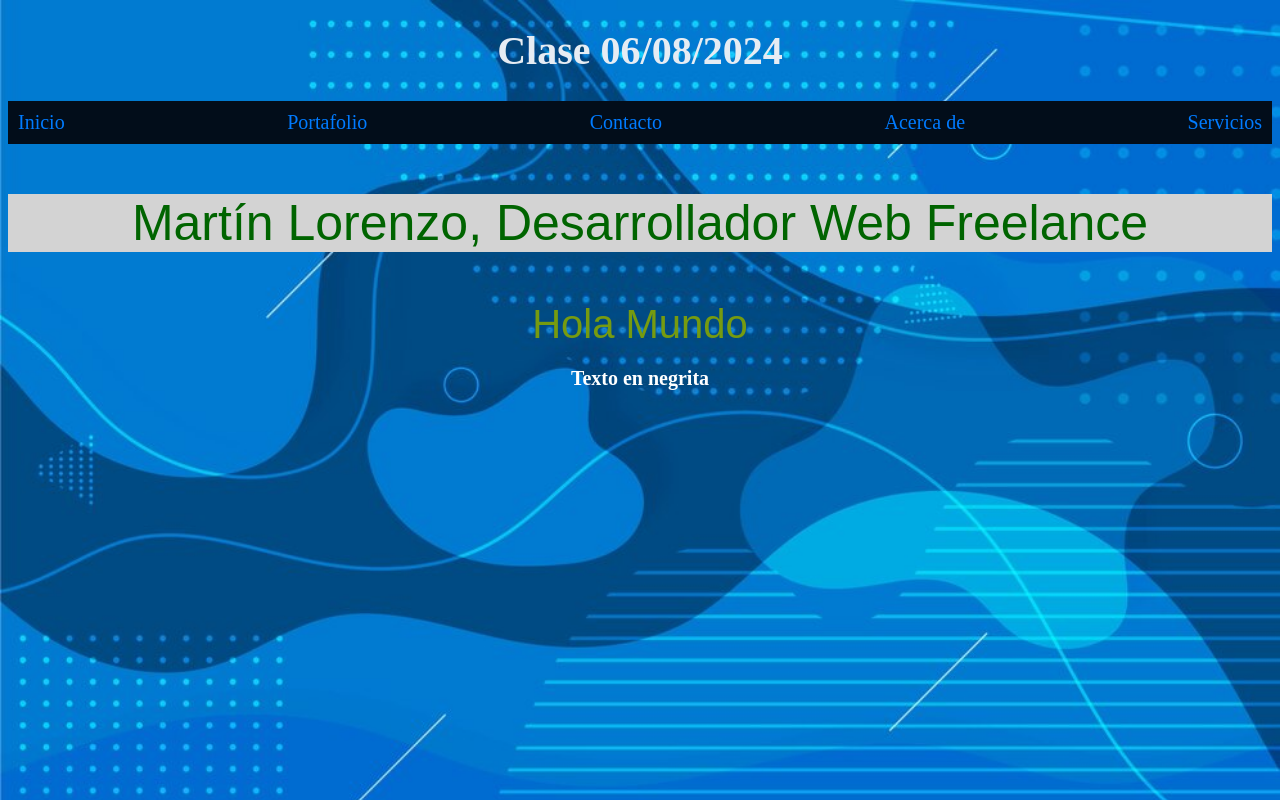
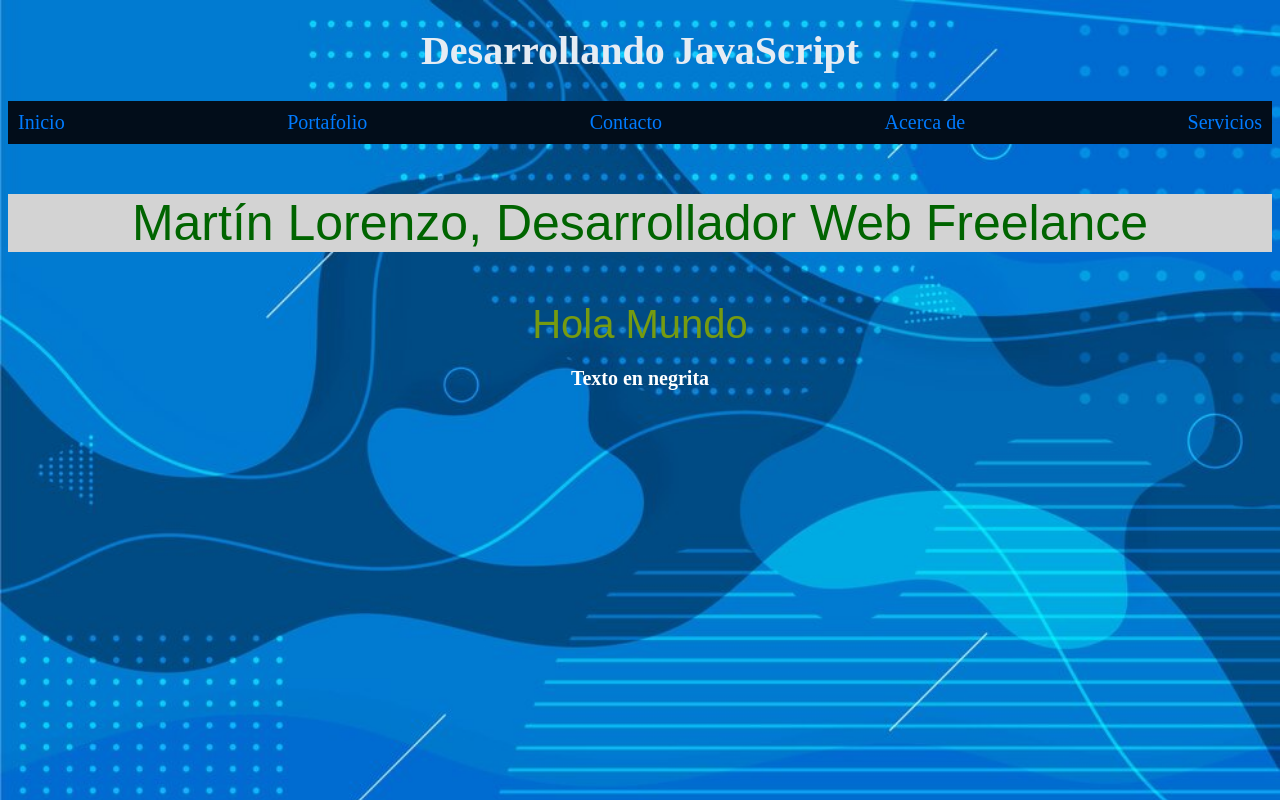
Before and after one commit to tinchoDevWeb/myprojectJs, a plain HTML site: page index.html in a window 1280 px wide. Drawn offline with Linux system fonts and the light colour scheme.

Commit message:
Actualizando H1 Principal

```diff
--- a/index.html
+++ b/index.html
@@ -9,7 +9,7 @@
 <body>
 
 <header>
-        <h1>Clase 06/08/2024</h1>
+        <h1>Desarrollando JavaScript</h1>
         <nav class="selector-navegacion">
             <a href="#" class="nav_link">Inicio</a>
             <a href="#" class="nav_link">Portafolio</a>
```
